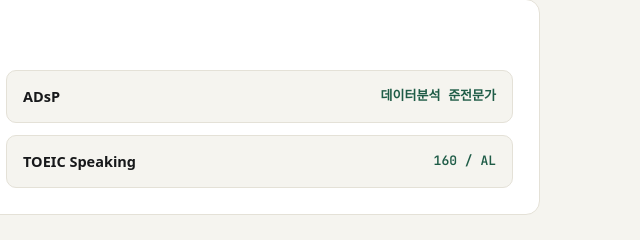
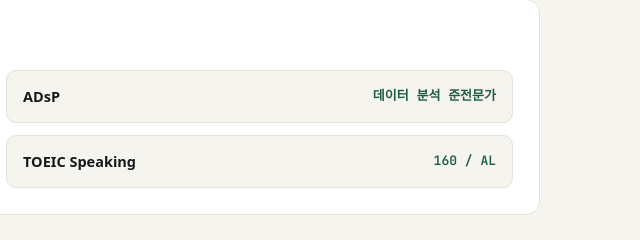
Before and after one commit to rlatkdwns575/rlatkdwns575, a plain HTML site: page index.html in a window 1280 px wide. Shown: the part 3256-3496 px from the top of the page, 640-1280 px from the left. Drawn offline with Linux system fonts and the light colour scheme; a web font is replaced by a local one.

Commit message:
Fix ADsP label spacing to 데이터 분석 준전문가

```diff
--- a/index.html
+++ b/index.html
@@ -276,7 +276,7 @@
                         <h3>자격증 · 어학</h3>
                         <ul class="cert-list">
                             <li><span class="cert-name">정보처리기사</span><span class="cert-score">국가기술자격</span></li>
-                            <li><span class="cert-name">ADsP</span><span class="cert-score">데이터분석 준전문가</span></li>
+                            <li><span class="cert-name">ADsP</span><span class="cert-score">데이터 분석 준전문가</span></li>
                             <li><span class="cert-name">TOEIC</span><span class="cert-score">915</span></li>
                             <li><span class="cert-name">TOEIC Speaking</span><span class="cert-score">160 / AL</span></li>
                         </ul>
```
